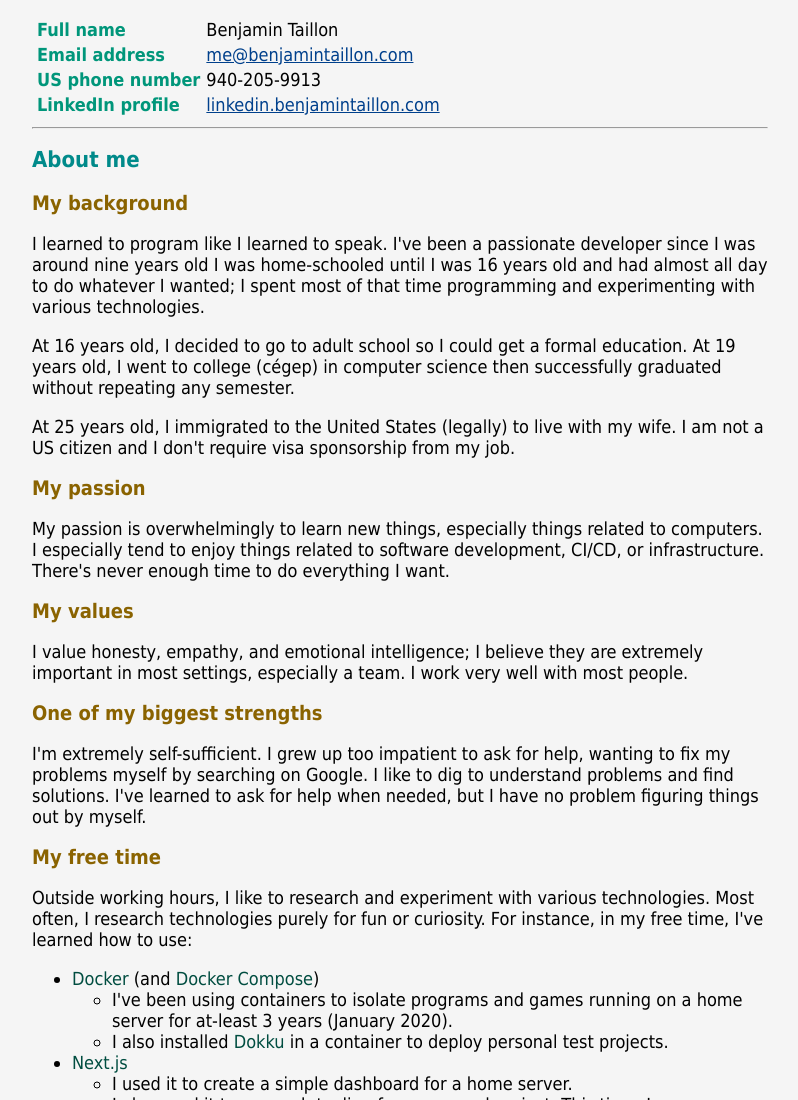
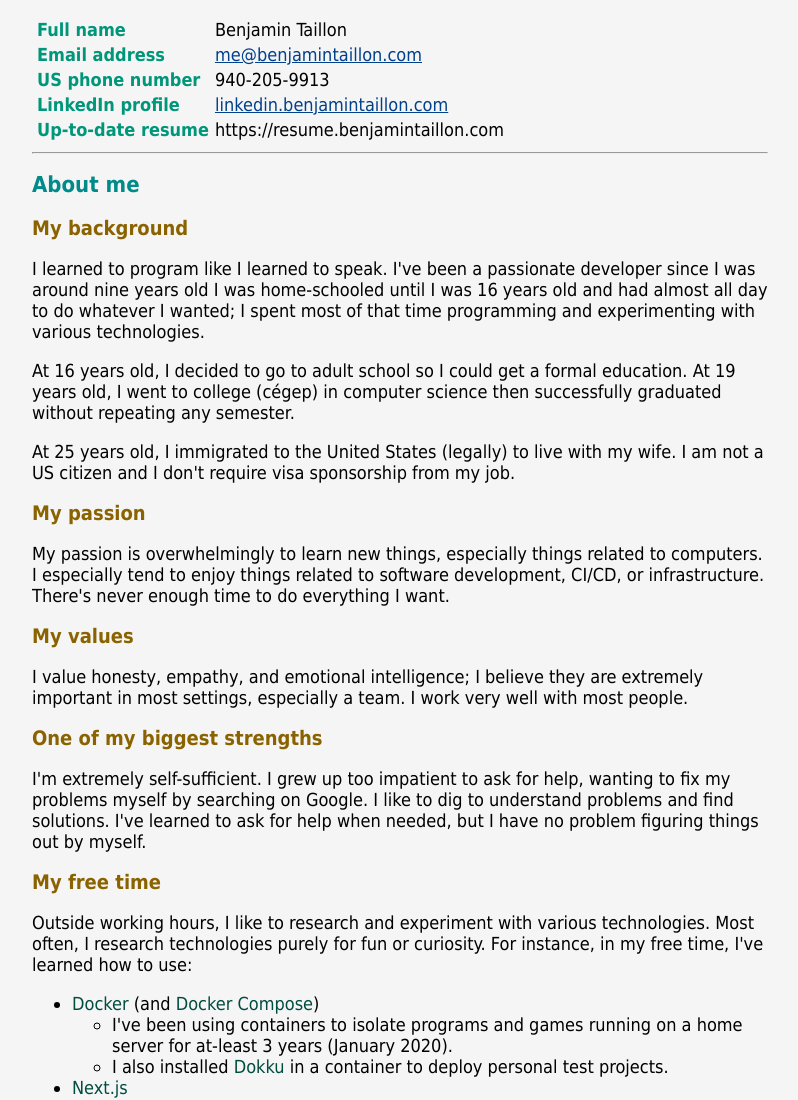
Before and after one commit to Benjamint22/resume, a website: page static/index.html in a window 1280 px wide. Shown: the top 1100 px of the page, without its empty margins (240-1038 px from the left). Drawn offline with Linux system fonts and the light colour scheme.

Commit message:
added up-to-date resume section

```diff
--- a/static/index.html
+++ b/static/index.html
@@ -151,6 +151,10 @@
                 >linkedin.benjamintaillon.com</a
               >
             </td>
+          </tr>
+          <tr>
+            <th>Up-to-date resume</th>
+            <td>https://resume.benjamintaillon.com</td>
           </tr>
         </tbody>
       </table>
```
